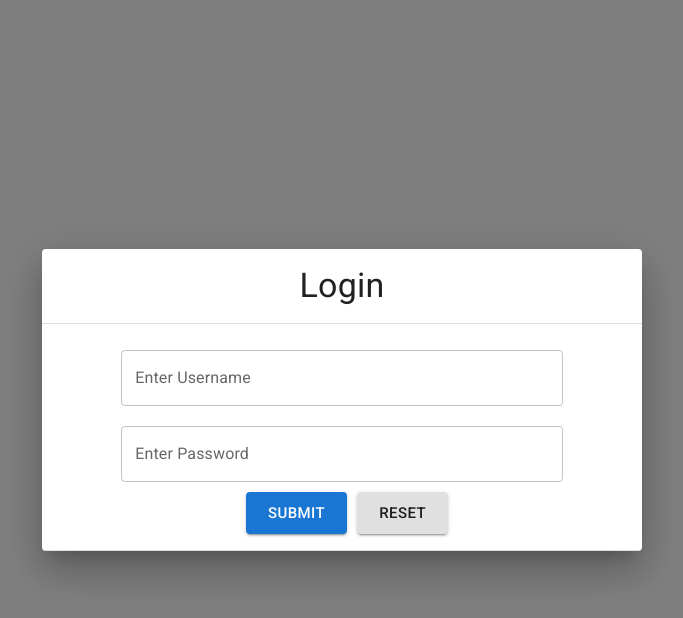
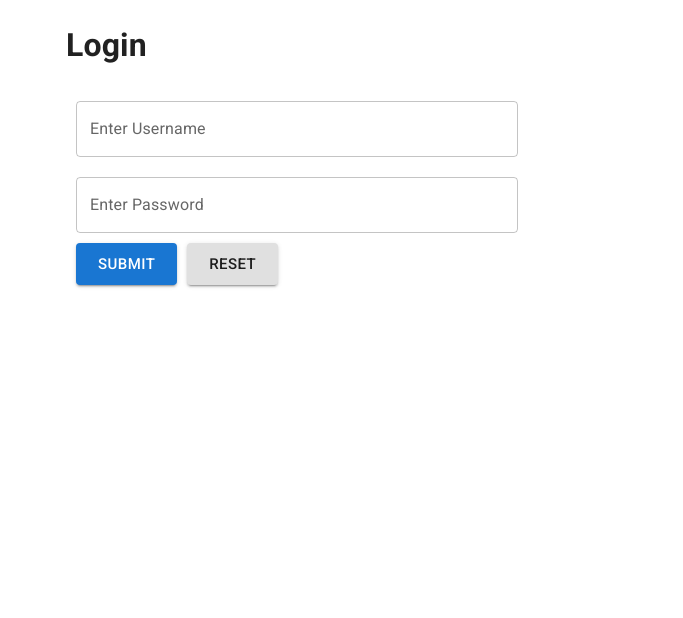
Before and after one commit to roviduudesh/InventoryManagementSystem-FrontEnd, a React (Create React App) app: page / in a window 1280 px wide. Shown: the top 618 px of the page, without its empty margins (298-981 px from the left). Built offline with nearby package versions, Linux system fonts and the light colour scheme.

Commit message:
Fix login loading error

```diff
--- a/src/App/App.js
+++ b/src/App/App.js
@@ -13,7 +13,8 @@ import { BrowserRouter as Router, Switch, Route } from "react-router-dom";
 import LoginForm from "../pages/Login/LoginForm";
 import { useHistory } from "react-router-dom";
 import User from "../pages/user/User";
-import AAAAAA from "../pages/Login/AAAAAA";
+import Logout from "../pages/Login/Logout";
+import Login from "../pages/Login/Login";
 
 const useStyles = makeStyles({
     appMain: {
@@ -40,7 +41,7 @@ function App() {
                 <Switch>
 
                     <Route path='/' exact>
-                        <LoginForm
+                        <Login
                             setLoading = {setLoading}
                             setUser = {setUser}
                         />
@@ -102,7 +103,7 @@ function App() {
                         />
                     </Route>
                     <Route path='/logout'>
-                        <AAAAAA
+                        <Logout
                             setLoading = {setLoading}
                             setUser = {setUser}
                         />
--- a/src/components/PageHeader.js
+++ b/src/components/PageHeader.js
@@ -4,7 +4,7 @@ import {makeStyles} from "@mui/styles";
 
 const useStyles = makeStyles(theme =>({
     root: {
-        backgroundColor: 'red'
+        // backgroundColor: 'red'
     },
     pageHeader:{
         padding: 10,
--- a/src/enum/urls.js
+++ b/src/enum/urls.js
@@ -1,6 +1,6 @@
 export const base = {
     // baseUrl: 'http://localhost:8080/',
-    baseUrl: 'https://inven-backend.herokuapp.com//',
+    baseUrl: 'https://inven-backend.herokuapp.com/',
 };
 
 export const supplierApi = {
--- /dev/null
+++ b/src/pages/Login/Login.js
@@ -0,0 +1,73 @@
+import React, {useEffect, useState} from 'react';
+import axios from "axios";
+import Notification from '../../components/Notification'
+import ConfirmDialog from '../../components/ConfirmDialog'
+import Loader from "../../components/Loader";
+import { base, loginApi } from '../../enum/urls';
+import LoginForm from './LoginForm';
+import { useHistory } from "react-router-dom";
+
+export default function Login(props) {
+
+    const history = useHistory();
+    const {setLoading, setUser} = props;
+    const [user] = useState(JSON.parse(window.localStorage.getItem('user')));
+    const [recordForEdit, setRecordForEdit] = useState(null);
+    const [notify, setNotify] = useState({isOpen:false, message:'', type:''});
+    const [confirmDialog, setConfirmDialog] = useState({isOpen: false, title:'', subTitle:''})
+
+    const addOrEdit = (user, resetForm) => {
+        setLoading(true);
+        axios.post(base.baseUrl + loginApi.baseUrl, user)
+        .then(response => {
+            let type;
+            console.log("response.data: ", response.data.data);
+
+            if(response.data.status == 200){
+                type = 'success';
+                setUser(response.data.data);
+                window.localStorage.setItem('user', JSON.stringify(response.data.data));
+                setLoading(false);
+                history.push("/supplier");
+            } else{
+                type = 'error';
+                setLoading(false);
+            }
+
+            notification(true, response.data.message, type);
+        }).catch(error => {
+            console.log('Something went wrong!', error);
+        });
+
+        resetForm();
+        setRecordForEdit(null);
+    }
+
+    const notification = (open, message, type) =>{
+        setNotify({
+            isOpen: open,
+            message: message,
+            type: type
+        })
+    }
+
+    return (
+        <>
+            <Loader/>
+
+                <LoginForm
+                    recordForEdit={recordForEdit}
+                    addOrEdit={addOrEdit}
+                />
+
+            <Notification
+                notify={notify}
+                setNotify={setNotify}
+            />
+            <ConfirmDialog
+                confirmDialog={confirmDialog}
+                setConfirmDialog={setConfirmDialog}
+            />
+        </>
+    );
+}
--- a/src/pages/Login/LoginForm.js
+++ b/src/pages/Login/LoginForm.js
@@ -1,14 +1,8 @@
 import React, {useEffect, useState} from 'react';
-import {Grid} from "@mui/material";
 import {useForm, Form} from ".././../components/useForm";
 import Controls from "../../components/controls/Controls";
-import Popup from "../../components/Popup";
-import {Dialog, DialogContent, DialogTitle, Typography} from "@mui/material";
-import { useHistory } from "react-router-dom";
-import axios from "axios";
 import Notification from '../../components/Notification';
-import Supplier from '../supplier/Supplier';
-import { base, loginApi } from '../../enum/urls';
+import { Paper, Box, Container } from "@mui/material";
 
 const initialFValues = {
     userName:'',
@@ -17,11 +11,8 @@ const initialFValues = {
 
 export default function LoginForm(props) {
 
-    const {setLoading, setUser} = props;
-    const [openPopup, setOpenPopup] = useState(true);
+    const {addOrEdit} = props;
     const [notify, setNotify] = useState({isOpen:false, message:'', type:''});
-    // const [userId, setUserId] = useState({});
-    const history = useHistory();
 
     const validate = (fieldValues = values) => {
         let temp = {...errors}
@@ -50,63 +41,17 @@ export default function LoginForm(props) {
 
     const handleSubmit = e =>{
         e.preventDefault();
-        console.log('values', values)
+
         if(validate()) {
-            axios.post(base.baseUrl + loginApi.baseUrl, values)
-            .then(response => {
-                let type;
-                console.log("response.data: ", response.data.data);
-
-                if(response.data.status == 200){
-                    type = 'success';
-                    setUser(response.data.data);
-                    window.localStorage.setItem('user', JSON.stringify(response.data.data));
-                    setLoading(false);
-                    setOpenPopup(false)
-                } else{
-                    type = 'error';
-                }
-
-                notification(true, response.data.message, type);
-            }).catch(error => {
-                console.log('Something went wrong!', error);
-            });
+            addOrEdit(values, resetForm);
         }
     }
 
-    const notification = (open, message, type) =>{
-        setNotify({
-            isOpen: open,
-            message: message,
-            type: type
-        })
-    }
-
-    useEffect(() =>{
-
-        if(!openPopup){
-            // {console.log('useEffect Login')}
-            // console.log('user', userId)
-            history.push("/supplier");
-        }
-    }, [notify])
-
     return (
         <>
-            <Dialog open={openPopup}>
-                <DialogTitle>
-                    <div style={{textAlign:'center'}}>
-                        <Typography variant="h4" component="div">
-                            {'Login'}
-                        </Typography>
-
-                    </div>
-                </DialogTitle>
-                <DialogContent dividers>
+        <Container maxWidth='sm'>
+        <h1>Login</h1>
             <Form onSubmit={handleSubmit}>
-                    <div style={{textAlign:'center'}}>
-                    <Grid container direction="row">
-                        <Grid item xs={12} >
                 <Controls.Input
                     name="userName"
                     label="Enter Username"
@@ -123,6 +68,7 @@ export default function LoginForm(props) {
                     error={errors.password}
                     type={'password'}
                 />
+
                 <Controls.Button
                     style={{marginLeft: 10}}
                     type="submit"
@@ -135,33 +81,13 @@ export default function LoginForm(props) {
                     text="Reset"
                     onClick={resetForm}
                 />
-                        </Grid>
-                        {/* <Grid item xs={6}>
-                            <Controls.Button
-                                style={{marginLeft: 10}}
-                                type="submit"
-                                text="Submit"
-                            />
-
-                            <Controls.Button
-                                style={{marginLeft: 10}}
-                                color="inherit"
-                                text="Reset"
-                                onClick={resetForm}
-                            />
-                        </Grid> */}
-                    </Grid>
-                    </div>
             </Form>
-                </DialogContent>
-            </Dialog>
+        </Container>
 
         <Notification
             notify={notify}
             setNotify={setNotify}
         />
         </>
-
-
     );
 }
--- a/src/pages/Login/AAAAAA.js
+++ b/src/pages/Login/Logout.js
@@ -1,7 +1,7 @@
 import React, {useEffect, useState} from 'react';
-import LoginForm from './LoginForm';
+import Login from './Login';
 
-export default function AAAAAA(props) {
+export default function Logout(props) {
 
     const {setLoading, setUser} = props;
     const [notify, setNotify] = useState({isOpen:false, message:'', type:''});
@@ -13,7 +13,7 @@ export default function AAAAAA(props) {
 
     return (
 
-            <LoginForm
+            <Login
                 setLoading = {setLoading}
                 setUser = {setUser}
             />
```
Lines whose indentation alone changed are shown as unchanged.
